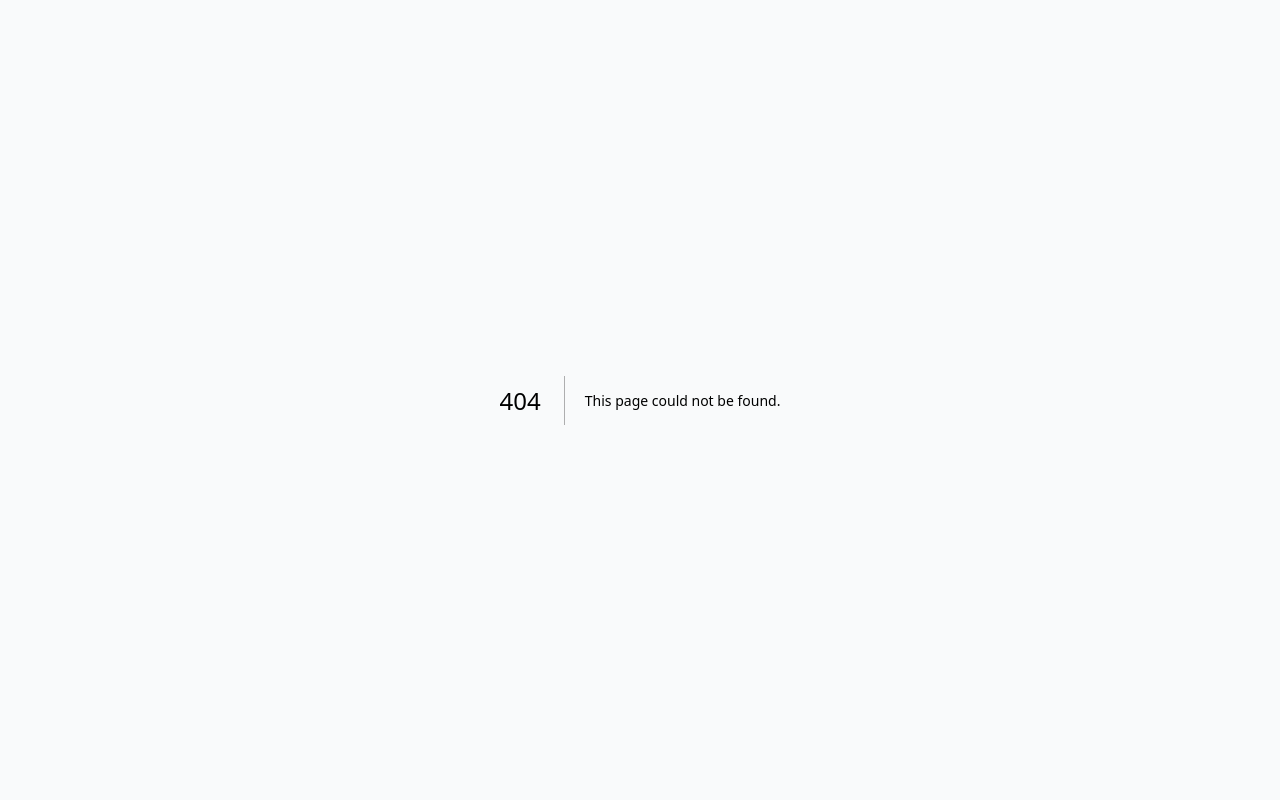
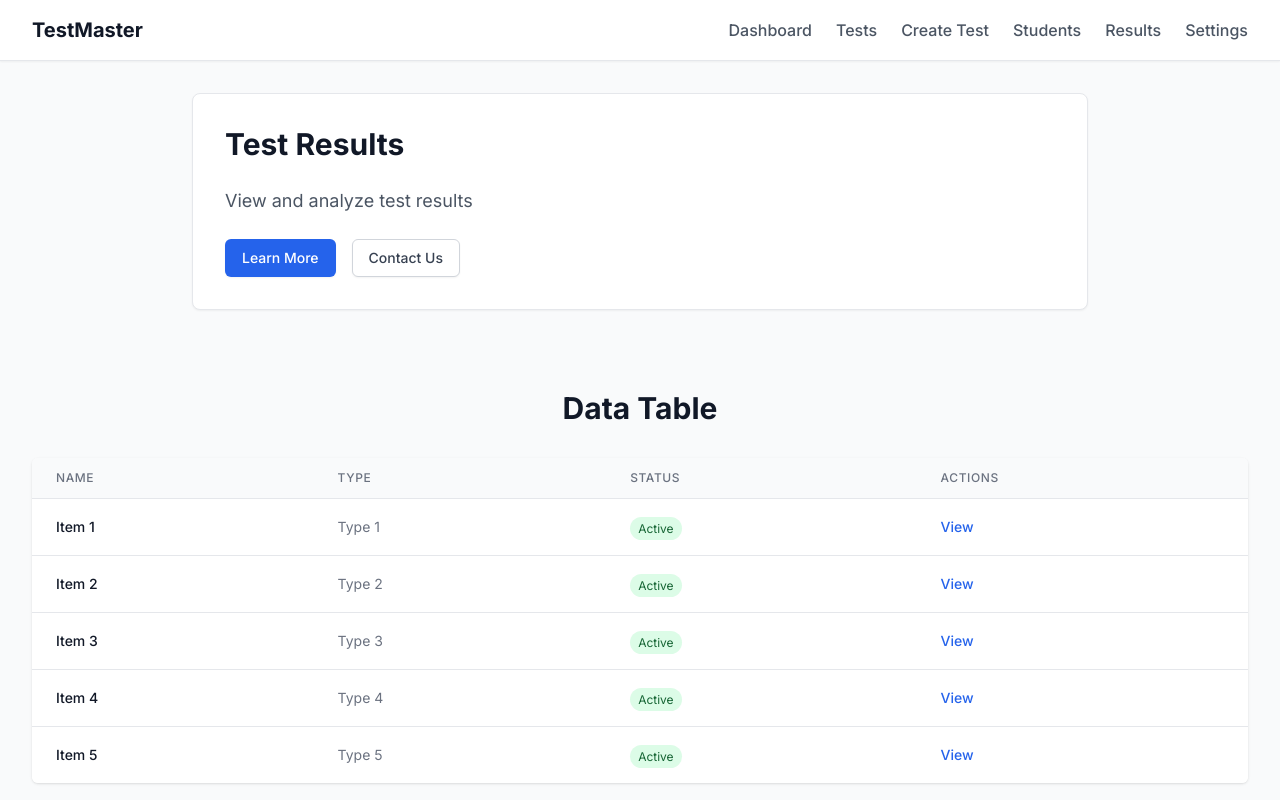
Before and after one commit to abhinav118/testmaster-1755647725097, a Next.js app: page /results in a window 1280 px wide. Before the commit this address had no page. Shown: the top 800 px of the page. Built offline with nearby package versions, Linux system fonts and the light colour scheme.

Commit message:
Add app/results/page.tsx

```diff
--- /dev/null
+++ b/app/results/page.tsx
@@ -0,0 +1,72 @@
+import { siteData, navigation } from '@/lib/data'
+
+export default function ResultsPage() {
+  return (
+    <div className="min-h-screen bg-gray-50">
+      {/* Navigation */}
+      <nav className="bg-white shadow-sm border-b">
+        <div className="container py-4">
+          <div className="flex items-center justify-between">
+            <h1 className="text-xl font-bold text-gray-900">{siteData?.settings?.appName || 'TestMaster'}</h1>
+            <div className="flex space-x-6">
+              {[{"label":"Dashboard","route":"/","icon":"home"},{"label":"Tests","route":"/tests","icon":"clipboard-list"},{"label":"Create Test","route":"/create-test","icon":"plus-circle"},{"label":"Students","route":"/students","icon":"users"},{"label":"Results","route":"/results","icon":"chart-bar"},{"label":"Settings","route":"/settings","icon":"cog"}].map((item: any, index: number) => (
+                <a key={index} href={item.route} className="text-gray-600 hover:text-gray-900 font-medium transition-colors">
+                  {item.label}
+                </a>
+              ))}
+            </div>
+          </div>
+        </div>
+      </nav>
+
+      {/* Page Content */}
+      <div className="container py-8">
+        <div className="card p-8 max-w-4xl mx-auto border border-gray-200 rounded-lg shadow-sm">
+          <h2 className="text-3xl font-bold mb-6 text-gray-900">Test Results</h2>
+          <p className="text-gray-600 text-lg leading-relaxed">View and analyze test results</p>
+          <div className="mt-6">
+            <button className="btn btn-primary mr-4">Learn More</button>
+            <button className="btn btn-secondary">Contact Us</button>
+          </div>
+        </div>
+      </div>
+
+      <div className="container py-12">
+        <h2 className="text-3xl font-bold mb-8 text-center">Data Table</h2>
+        <div className="bg-white shadow overflow-hidden sm:rounded-md">
+          <table className="min-w-full divide-y divide-gray-200">
+            <thead className="bg-gray-50">
+              <tr>
+                <th className="px-6 py-3 text-left text-xs font-medium text-gray-500 uppercase tracking-wider">Name</th>
+                <th className="px-6 py-3 text-left text-xs font-medium text-gray-500 uppercase tracking-wider">Type</th>
+                <th className="px-6 py-3 text-left text-xs font-medium text-gray-500 uppercase tracking-wider">Status</th>
+                <th className="px-6 py-3 text-left text-xs font-medium text-gray-500 uppercase tracking-wider">Actions</th>
+              </tr>
+            </thead>
+            <tbody className="bg-white divide-y divide-gray-200">
+              {[1, 2, 3, 4, 5].map((item, index) => (
+                <tr key={index}>
+                  <td className="px-6 py-4 whitespace-nowrap text-sm font-medium text-gray-900">Item {item}</td>
+                  <td className="px-6 py-4 whitespace-nowrap text-sm text-gray-500">Type {item}</td>
+                  <td className="px-6 py-4 whitespace-nowrap">
+                    <span className="px-2 py-1 text-xs rounded-full bg-green-100 text-green-800">Active</span>
+                  </td>
+                  <td className="px-6 py-4 whitespace-nowrap text-sm font-medium">
+                    <button className="text-blue-600 hover:text-blue-900">View</button>
+                  </td>
+                </tr>
+              ))}
+            </tbody>
+          </table>
+        </div>
+      </div>
+
+      {/* Footer */}
+      <footer className="bg-gray-800 text-white py-8 mt-16">
+        <div className="container text-center">
+          <p>&copy; 2024 {siteData?.settings?.appName || 'TestMaster'}. All rights reserved.</p>
+        </div>
+      </footer>
+    </div>
+  )
+}
```
